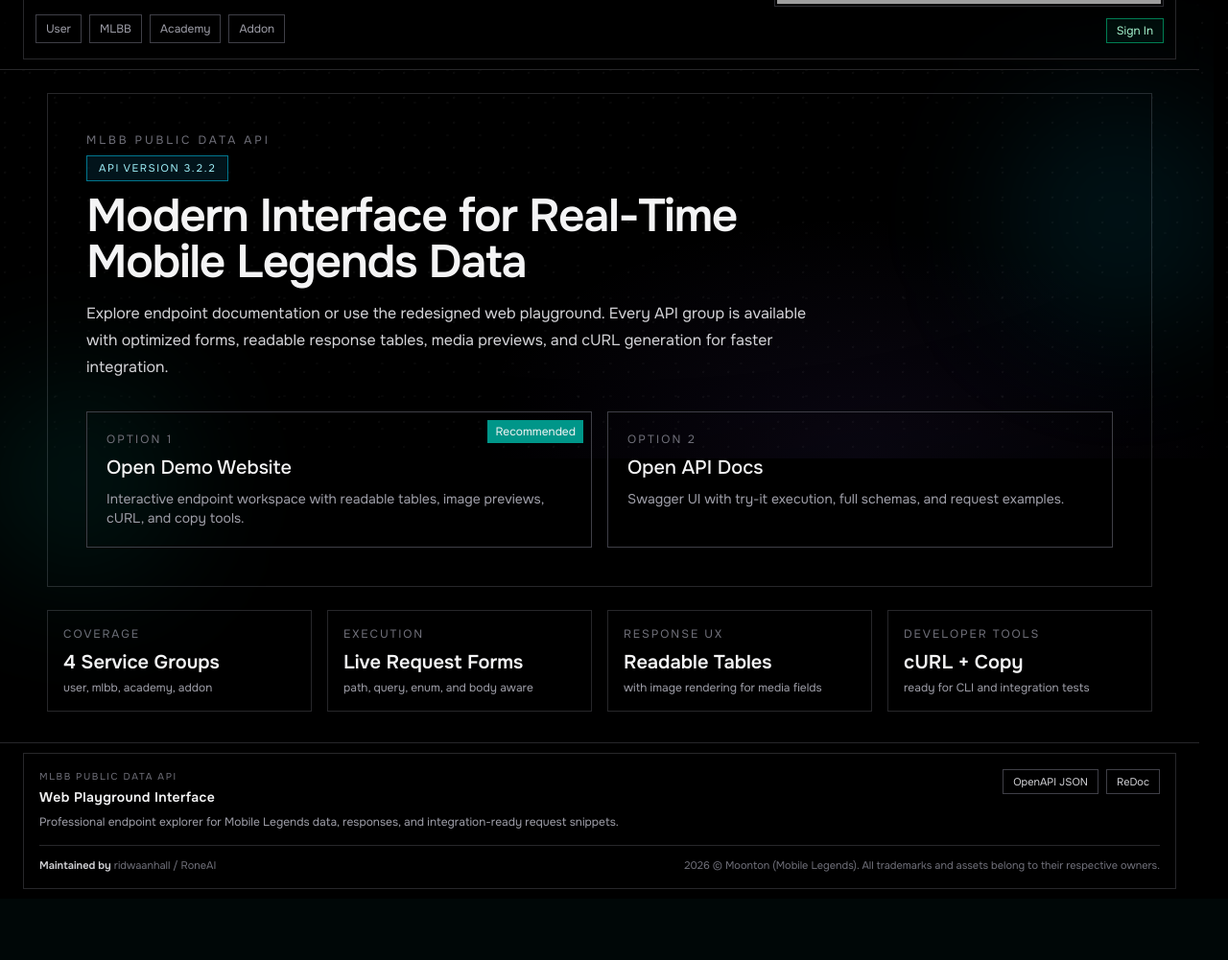
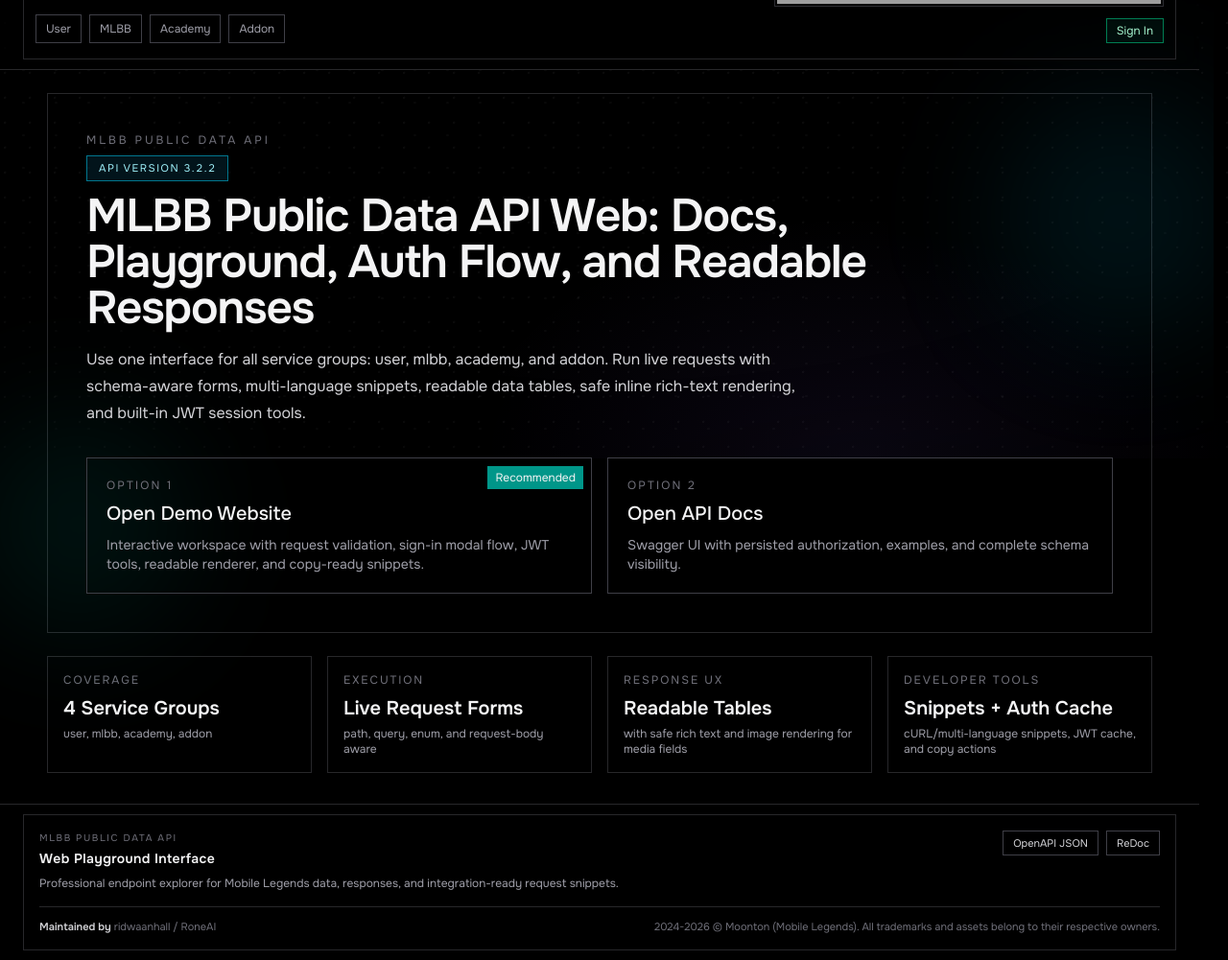
Before and after one commit to ridwaanhall/api-mobilelegends, a FastAPI app: page / in a window 1280 px wide. Shown: the part 322-1323 px from the top of the page at 96% size. Before the commit the page ends 1249 px from the top, so only its background shows below. Run offline with FastAPI, Linux system fonts and the light colour scheme; grey boxes labelled with a size stand in for pictures from a placeholder-image service; parts of the project's set-up code (start-up, migrations or seed data) failed here and were passed over; some libraries are stand-ins or nearby versions; grey boxes are pictures that could not be loaded.

Commit message:
✨feat(web): Add donation popup, refresh landing copy, dynamic title format, and user dropdown details

```diff
--- a/app/web/templates/footer.html
+++ b/app/web/templates/footer.html
@@ -16,7 +16,7 @@
 
             <div class="flex flex-col gap-1 border-t border-zinc-800 pt-3 text-[11px] text-zinc-500 sm:flex-row sm:items-center sm:justify-between">
                 <p><span class="font-semibold text-zinc-300">Maintained by</span> ridwaanhall / RoneAI</p>
-                <p>{{ current_year }} © Moonton (Mobile Legends). All trademarks and assets belong to their respective owners.</p>
+                <p>2024-{{ current_year }} © Moonton (Mobile Legends). All trademarks and assets belong to their respective owners.</p>
             </div>
         </div>
     </div>
--- a/app/web/templates/layout.html
+++ b/app/web/templates/layout.html
@@ -3,18 +3,18 @@
 <head>
 	<meta charset="UTF-8" />
 	<meta name="viewport" content="width=device-width, initial-scale=1.0, viewport-fit=cover" />
-	<title>{{ title if title else "MLBB Web Interface" }}</title>
+	<title>{{ title if title else "Home / MLBB Public Data API Web" }}</title>
 	<meta name="description" content="{{ seo_description if seo_description else 'Interactive web interface for MLBB Public Data API with docs, endpoint forms, readable responses, and cURL output.' }}" />
 	<meta name="keywords" content="{{ seo_keywords if seo_keywords else 'mlbb api, mobile legends api, fastapi, analytics, hero data, openapi, web interface' }}" />
 	<meta name="robots" content="index, follow" />
 	<meta name="theme-color" content="#000000" />
 	<meta property="og:type" content="website" />
-	<meta property="og:title" content="{{ title if title else 'MLBB Web Interface' }}" />
+	<meta property="og:title" content="{{ title if title else 'Home / MLBB Public Data API Web' }}" />
 	<meta property="og:description" content="{{ seo_description if seo_description else 'Interactive web interface for MLBB Public Data API.' }}" />
 	<meta property="og:url" content="{{ request.url }}" />
 	<meta property="og:image" content="https://mlbb-card.rone.dev/static/favicon.ico" />
 	<meta name="twitter:card" content="summary" />
-	<meta name="twitter:title" content="{{ title if title else 'MLBB Web Interface' }}" />
+	<meta name="twitter:title" content="{{ title if title else 'Home / MLBB Public Data API Web' }}" />
 	<meta name="twitter:description" content="{{ seo_description if seo_description else 'Interactive web interface for MLBB Public Data API.' }}" />
 	<link rel="canonical" href="{{ request.url }}" />
 	<link rel="icon" type="image/x-icon" href="https://mlbb-card.rone.dev/static/favicon.ico" />
@@ -212,6 +212,25 @@
 			</div>
 		</div>
 	</div>
+	<div id="donate-modal" class="fixed inset-0 z-50 hidden items-center justify-center px-4" role="dialog" aria-modal="true" aria-labelledby="donate-title">
+		<div class="w-full max-w-md border border-zinc-700 bg-black p-5 text-zinc-200 shadow-[0_0_0_1px_rgba(255,255,255,0.04)]">
+			<p class="text-[11px] uppercase tracking-[0.16em] text-zinc-500">Support Project</p>
+			<h2 id="donate-title" class="mt-2 text-lg font-semibold text-zinc-100">Donation Links</h2>
+			<p class="mt-2 text-xs leading-5 text-zinc-400">Support maintenance and feature updates through any platform below.</p>
+
+			<div class="mt-4 grid gap-2 text-xs">
+				<a href="https://github.com/sponsors/ridwaanhall" target="_blank" rel="noreferrer noopener" class="border border-zinc-700 px-3 py-2 text-zinc-300 hover:border-cyan-500 hover:text-cyan-200">GitHub Sponsors</a>
+				<a href="https://paypal.me/ridwaanhall" target="_blank" rel="noreferrer noopener" class="border border-zinc-700 px-3 py-2 text-zinc-300 hover:border-cyan-500 hover:text-cyan-200">PayPal</a>
+				<a href="https://buymeacoffee.com/ridwaanhall" target="_blank" rel="noreferrer noopener" class="border border-zinc-700 px-3 py-2 text-zinc-300 hover:border-cyan-500 hover:text-cyan-200">Buy Me a Coffee</a>
+				<a href="https://saweria.co/ridwaanhall" target="_blank" rel="noreferrer noopener" class="border border-zinc-700 px-3 py-2 text-zinc-300 hover:border-cyan-500 hover:text-cyan-200">Saweria</a>
+				<a href="https://sociabuzz.com/ridwaanhall/support" target="_blank" rel="noreferrer noopener" class="border border-zinc-700 px-3 py-2 text-zinc-300 hover:border-cyan-500 hover:text-cyan-200">Sociabuzz</a>
+			</div>
+
+			<div class="mt-4 flex flex-wrap justify-end gap-2">
+				<button id="donate-close" type="button" class="border border-zinc-700 px-3 py-1.5 text-xs text-zinc-300 hover:border-zinc-500 hover:text-zinc-100">Close</button>
+			</div>
+		</div>
+	</div>
 	<script>
 	(() => {
 		const AUTH_KEY = "mlbb_user_auth";
@@ -288,6 +307,9 @@
 			const userBadge = document.getElementById("user-badge");
 			const userAvatar = document.getElementById("user-avatar");
 			const userName = document.getElementById("user-name");
+			const userCountry = document.getElementById("user-country");
+			const userRoleId = document.getElementById("user-role-id");
+			const userZoneId = document.getElementById("user-zone-id");
 			if (!badge) {
 				return;
 			}
@@ -318,6 +340,15 @@
 					userBadge.classList.remove("hidden");
 					userBadge.classList.add("inline-flex");
 				}
+				if (userCountry) {
+					userCountry.textContent = "-";
+				}
+				if (userRoleId) {
+					userRoleId.textContent = "-";
+				}
+				if (userZoneId) {
+					userZoneId.textContent = "-";
+				}
 				return;
 			}
 
@@ -346,16 +377,37 @@
 					userBadge.classList.remove("hidden");
 					userBadge.classList.add("inline-flex");
 				}
+				if (userCountry) {
+					userCountry.textContent = "-";
+				}
+				if (userRoleId) {
+					userRoleId.textContent = "-";
+				}
+				if (userZoneId) {
+					userZoneId.textContent = "-";
+				}
 				return;
 			}
 
 			const avatar = typeof userInfo.avatar === "string" ? userInfo.avatar : "";
 			const name = typeof userInfo.name === "string" && userInfo.name.trim() ? userInfo.name.trim() : "Player";
+			const regCountry = typeof userInfo.reg_country === "string" && userInfo.reg_country.trim() ? userInfo.reg_country.trim() : "-";
+			const roleIdValue = userInfo.roleId ?? userInfo.roleid;
+			const zoneIdValue = userInfo.zoneId ?? userInfo.zoneid;
 
 			userAvatar.src = avatar || "https://placehold.co/48x48/000000/FFFFFF?text=U";
 			userName.textContent = name;
 			userBadge.classList.remove("hidden");
 			userBadge.classList.add("inline-flex");
+			if (userCountry) {
+				userCountry.textContent = regCountry;
+			}
+			if (userRoleId) {
+				userRoleId.textContent = roleIdValue !== undefined && roleIdValue !== null ? String(roleIdValue) : "-";
+			}
+			if (userZoneId) {
+				userZoneId.textContent = zoneIdValue !== undefined && zoneIdValue !== null ? String(zoneIdValue) : "-";
+			}
 		}
 
 		function clearAuth() {
@@ -417,6 +469,9 @@
 		const signInStatus = document.getElementById("signin-status");
 		const signInLoginBlock = document.getElementById("signin-login-block");
 		const copyJwtAction = document.getElementById("jwt-copy-action");
+		const donateModal = document.getElementById("donate-modal");
+		const donateModalTrigger = document.getElementById("donate-modal-trigger");
+		const donateClose = document.getElementById("donate-close");
 		const signInButton = document.getElementById("user-signin-button");
 		const userMenuTrigger = document.getElementById("user-menu-trigger");
 		const userMenuPanel = document.getElementById("user-menu-panel");
@@ -564,6 +619,23 @@
 			signInRoleIdInput?.focus();
 		}
 
+		function closeDonateModal() {
+			if (!donateModal) {
+				return;
+			}
+			donateModal.classList.add("hidden");
+			donateModal.classList.remove("flex");
+		}
+
+		function openDonateModal() {
+			if (!donateModal) {
+				return;
+			}
+			donateModal.classList.remove("hidden");
+			donateModal.classList.add("flex");
+			donateClose?.focus();
+		}
+
 		function openSignOutModal() {
 			if (!signOutModal) {
 				window.MLBBWebAuth.clearAuth();
@@ -615,6 +687,20 @@
 			if (event.target === signInModal) {
 				closeSignInModal();
 			}
+		});
+
+		donateModal?.addEventListener("click", (event) => {
+			if (event.target === donateModal) {
+				closeDonateModal();
+			}
+		});
+
+		donateModalTrigger?.addEventListener("click", () => {
+			openDonateModal();
+		});
+
+		donateClose?.addEventListener("click", () => {
+			closeDonateModal();
 		});
 
 		signInSendVcButton?.addEventListener("click", async () => {
@@ -731,6 +817,10 @@
 				closeSignInModal();
 				return;
 			}
+			if (donateModal && !donateModal.classList.contains("hidden")) {
+				closeDonateModal();
+				return;
+			}
 			if (!signOutModal || signOutModal.classList.contains("hidden")) {
 				return;
 			}
--- a/app/web/templates/navbar.html
+++ b/app/web/templates/navbar.html
@@ -12,7 +12,7 @@
 
                 <div class="flex items-center gap-1.5 text-[11px] sm:text-xs">
                     <a href="https://mlbb-card.rone.dev" target="_blank" class="border border-cyan-700/70 px-2 py-1 text-cyan-300 hover:border-cyan-400 hover:text-cyan-200">MLBB Card</a>
-                    <a href="https://buymeacoffee.com/ridwaanhall" target="_blank" rel="noreferrer noopener" class="border border-rose-700/70 px-2 py-1 text-rose-300 hover:border-rose-400 hover:text-rose-200">Donate</a>
+                    <button id="donate-modal-trigger" type="button" class="border border-rose-700/70 px-2 py-1 text-rose-300 hover:border-rose-400 hover:text-rose-200">Donate</button>
                     <a href="https://github.com/ridwaanhall/api-mobilelegends"
                         target="_blank"
                         rel="noreferrer noopener"
@@ -50,6 +50,11 @@
 
                     <div id="user-menu-panel" class="absolute right-0 top-full z-40 mt-1 hidden border border-zinc-700 p-1 shadow-[0_0_0_1px_rgba(255,255,255,0.03)]">
                         <span id="jwt-status" class="mb-2 block border border-zinc-700 px-1 py-1 text-zinc-300">Signed In</span>
+                        <div class="mb-2 border border-zinc-700 px-1.5 py-1 text-[10px] text-zinc-400">
+                            <p><span class="text-zinc-500">Country:</span> <span id="user-country" class="text-zinc-300">-</span></p>
+                            <p><span class="text-zinc-500">Role ID:</span> <span id="user-role-id" class="text-zinc-300">-</span></p>
+                            <p><span class="text-zinc-500">Zone ID:</span> <span id="user-zone-id" class="text-zinc-300">-</span></p>
+                        </div>
                         <button id="jwt-copy-action" type="button" class="mb-1 w-full border border-lime-700/80 bg-lime-950/30 px-1 py-1 text-left text-lime-300 hover:border-lime-500 hover:text-lime-200">Copy JWT</button>
                         <button id="jwt-auth-action" type="button" class="w-full border border-rose-700 px-1 py-1 text-left text-rose-300 hover:border-rose-400 hover:text-rose-100">Sign Out</button>
                     </div>
--- a/app/web/templates/root/landing_page.html
+++ b/app/web/templates/root/landing_page.html
@@ -10,12 +10,12 @@
 		<div class="relative z-10 mt-2 inline-flex border border-cyan-500/60 bg-cyan-950/40 px-3 py-1 text-[11px] uppercase tracking-[0.14em] text-cyan-200">
 			API Version {{ api_version }}
 		</div>
-		<h1 class="relative z-10 mt-3 max-w-3xl text-2xl font-semibold tracking-tight text-zinc-100 sm:text-3xl md:text-5xl">
-			Modern Interface for Real-Time Mobile Legends Data
+		<h1 class="relative z-10 mt-3 max-w-4xl text-2xl font-semibold tracking-tight text-zinc-100 sm:text-3xl md:text-5xl">
+			MLBB Public Data API Web: Docs, Playground, Auth Flow, and Readable Responses
 		</h1>
 		<p class="relative z-10 mt-4 max-w-3xl text-sm leading-6 text-zinc-300 md:text-base md:leading-7">
-			Explore endpoint documentation or use the redesigned web playground. Every API group is available with optimized forms,
-			readable response tables, media previews, and cURL generation for faster integration.
+			Use one interface for all service groups: user, mlbb, academy, and addon. Run live requests with schema-aware forms,
+			multi-language snippets, readable data tables, safe inline rich-text rendering, and built-in JWT session tools.
 		</p>
 
 		<div class="relative z-10 mt-6 grid gap-3 sm:gap-4 md:mt-8 md:grid-cols-2">
@@ -31,13 +31,13 @@
 				</p>
 				<h2 class="mt-2 text-xl font-medium text-zinc-100">Open Demo Website</h2>
 				<p class="mt-2 text-sm text-zinc-400">
-					Interactive endpoint workspace with readable tables, image previews, cURL, and copy tools.
+					Interactive workspace with request validation, sign-in modal flow, JWT tools, readable renderer, and copy-ready snippets.
 				</p>
 			</a>
 			<a href="/api/docs" class="group border border-zinc-700 p-5 transition hover:-translate-y-0.5 hover:border-cyan-300">
 				<p class="text-xs uppercase tracking-[0.18em] text-zinc-500 group-hover:text-cyan-200">Option 2</p>
 				<h2 class="mt-2 text-xl font-medium text-zinc-100">Open API Docs</h2>
-				<p class="mt-2 text-sm text-zinc-400">Swagger UI with try-it execution, full schemas, and request examples.</p>
+				<p class="mt-2 text-sm text-zinc-400">Swagger UI with persisted authorization, examples, and complete schema visibility.</p>
 			</a>
 		</div>
 	</div>
@@ -51,17 +51,17 @@
 		<div class="border border-zinc-800 p-4">
 			<p class="text-xs uppercase tracking-[0.16em] text-zinc-500">Execution</p>
 			<p class="mt-2 text-xl font-semibold text-zinc-100">Live Request Forms</p>
-			<p class="mt-1 text-xs text-zinc-400">path, query, enum, and body aware</p>
+			<p class="mt-1 text-xs text-zinc-400">path, query, enum, and request-body aware</p>
 		</div>
 		<div class="border border-zinc-800 p-4">
 			<p class="text-xs uppercase tracking-[0.16em] text-zinc-500">Response UX</p>
 			<p class="mt-2 text-xl font-semibold text-zinc-100">Readable Tables</p>
-			<p class="mt-1 text-xs text-zinc-400">with image rendering for media fields</p>
+			<p class="mt-1 text-xs text-zinc-400">with safe rich text and image rendering for media fields</p>
 		</div>
 		<div class="border border-zinc-800 p-4">
 			<p class="text-xs uppercase tracking-[0.16em] text-zinc-500">Developer Tools</p>
-			<p class="mt-2 text-xl font-semibold text-zinc-100">cURL + Copy</p>
-			<p class="mt-1 text-xs text-zinc-400">ready for CLI and integration tests</p>
+			<p class="mt-2 text-xl font-semibold text-zinc-100">Snippets + Auth Cache</p>
+			<p class="mt-1 text-xs text-zinc-400">cURL/multi-language snippets, JWT cache, and copy actions</p>
 		</div>
 	</div>
 </section>
```
Also changed, not shown: app/web/routers/root.py (+5 -3 lines).
